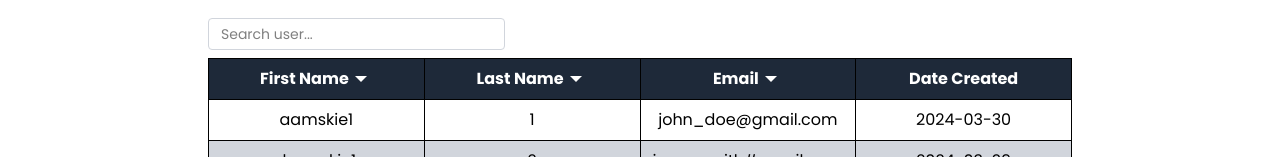
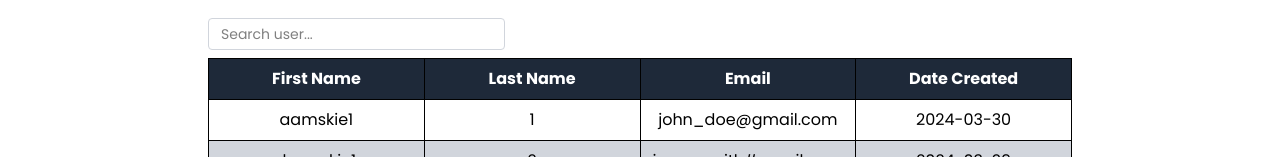
Before and after one commit to panisjr/user-management, a React (Vite) app: page /dashboard in a window 1280 px wide. Shown: the part 161-318 px from the top of the page. Built offline with nearby package versions, Linux system fonts and the light colour scheme; a web font is replaced by a local one.

Commit message:
Update: fixed showing only active

```diff
--- a/src/components/DataTable.tsx
+++ b/src/components/DataTable.tsx
@@ -196,11 +196,12 @@ const DataTable: React.FC<AuthProps> = ({ users, setUsers }) => {
             >
               <span className="flex items-center justify-center">
                 First Name
-                {sortOrder === "ascending" ? (
+                {sortedColumn === "firstname" &&
+                  (sortOrder === "ascending" ? (
                     <IoMdArrowDropdown className="w-6 h-6" />
                   ) : (
                     <IoMdArrowDropup className="w-6 h-6" />
-                )}
+                  ))}
               </span>
             </th>
             <th
@@ -209,11 +210,12 @@ const DataTable: React.FC<AuthProps> = ({ users, setUsers }) => {
             >
               <span className="flex items-center justify-center">
                 Last Name
-                {sortOrder === "ascending" ? (
+                {sortedColumn === "lastname" &&
+                  (sortOrder === "ascending" ? (
                     <IoMdArrowDropdown className="w-6 h-6" />
                   ) : (
                     <IoMdArrowDropup className="w-6 h-6" />
-                )}
+                  ))}
               </span>
             </th>
             <th
@@ -222,11 +224,12 @@ const DataTable: React.FC<AuthProps> = ({ users, setUsers }) => {
             >
               <span className="flex items-center justify-center">
                 Email
-                {sortOrder === "ascending" ? (
+                {sortedColumn === "email" &&
+                  (sortOrder === "ascending" ? (
                     <IoMdArrowDropdown className="w-6 h-6" />
                   ) : (
                     <IoMdArrowDropup className="w-6 h-6" />
-                )}
+                  ))}
               </span>
             </th>
             <th
```
Lines whose indentation alone changed are shown as unchanged.
